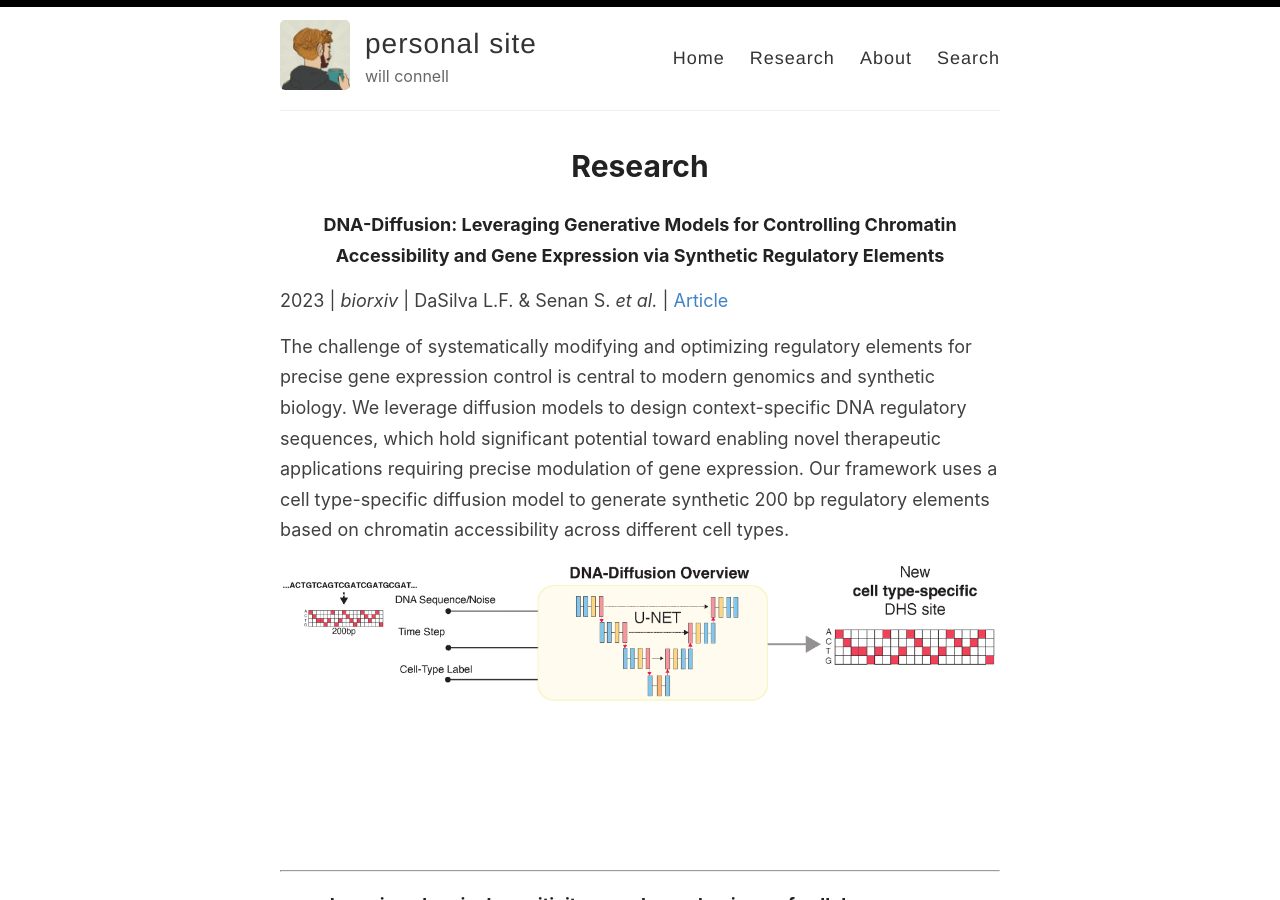
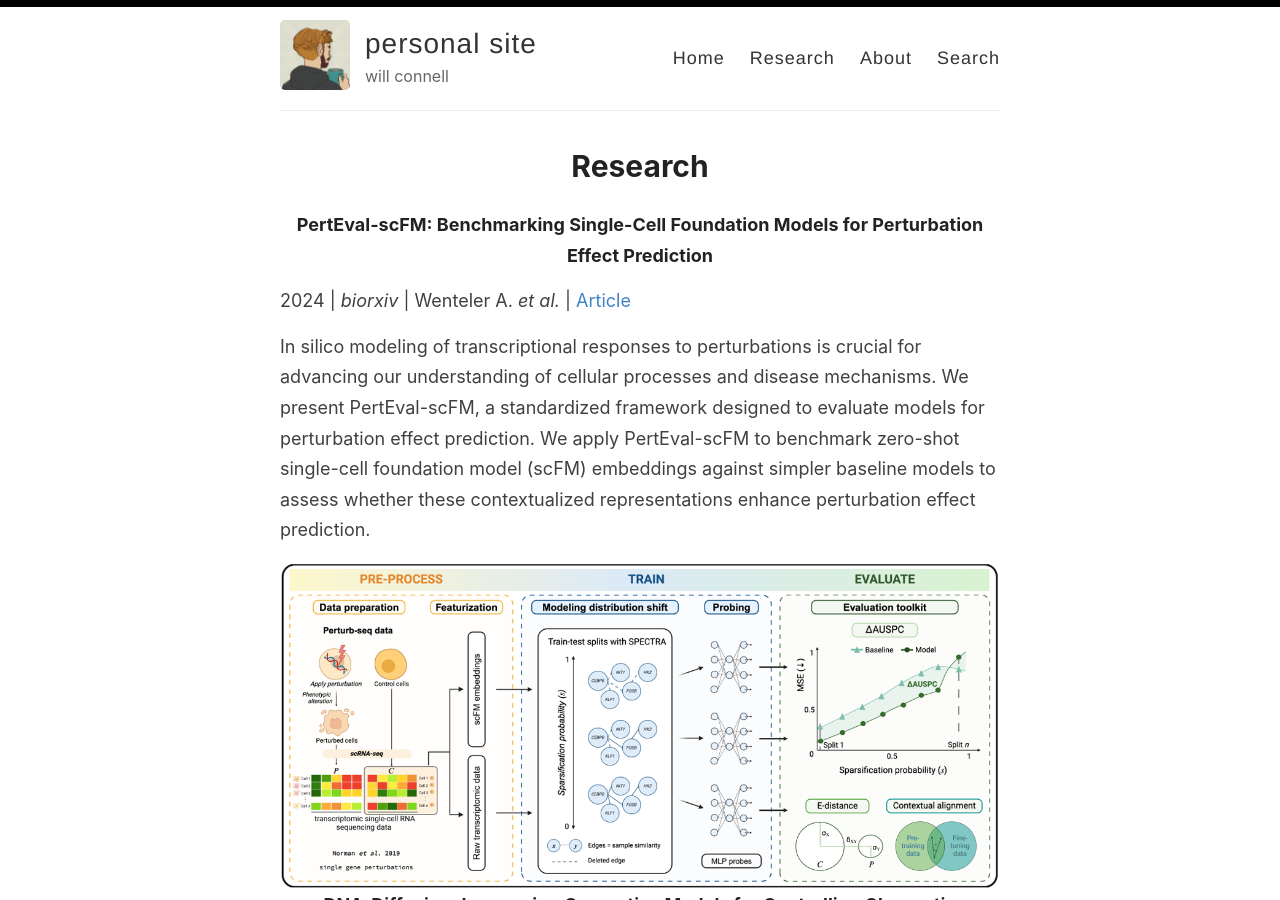
Before and after one commit to wconnell/wconnell.github.io, a Jekyll site: the page built from _pages/research.md, in a window 1280 px wide and 900 px high. Built offline with Jekyll 4.4.1, drawn with Linux system fonts in a browser that asks for light colours; comment, search, counter and statistics services are not loaded.

Commit message:
perteval-scfm

```diff
--- a/_pages/research.md
+++ b/_pages/research.md
@@ -2,6 +2,21 @@
 layout: research
 title: Research
 permalink: /research/
+---
+
+#### PertEval-scFM: Benchmarking Single-Cell Foundation Models for Perturbation Effect Prediction
+
+2024 &#124; *biorxiv* &#124; Wenteler A. *et al.* &#124; [Article](https://www.biorxiv.org/content/10.1101/2024.10.02.616248v1){:target="_blank"}
+
+In silico modeling of transcriptional responses to perturbations is crucial for advancing our understanding of cellular processes and disease mechanisms. We present PertEval-scFM, a standardized framework designed to evaluate models for perturbation effect prediction. We apply PertEval-scFM to benchmark zero-shot single-cell foundation model (scFM) embeddings against simpler baseline models to assess whether these contextualized representations enhance perturbation effect prediction.
+<div class="am-container">
+    <div class="am-tag">
+        <div class='altmetric-embed' data-link-target='_blank' data-badge-type='donut' data-doi='10.1101/2024.02.01.578352'>
+        </div>
+    </div>
+    <img src="../images/research_figs/perteval-scfm.png">
+</div>
+
 ---
 
 #### DNA-Diffusion: Leveraging Generative Models for Controlling Chromatin Accessibility and Gene Expression via Synthetic Regulatory Elements
```
Also changed, not shown: images/research_figs/perteval-scfm.png (added).
